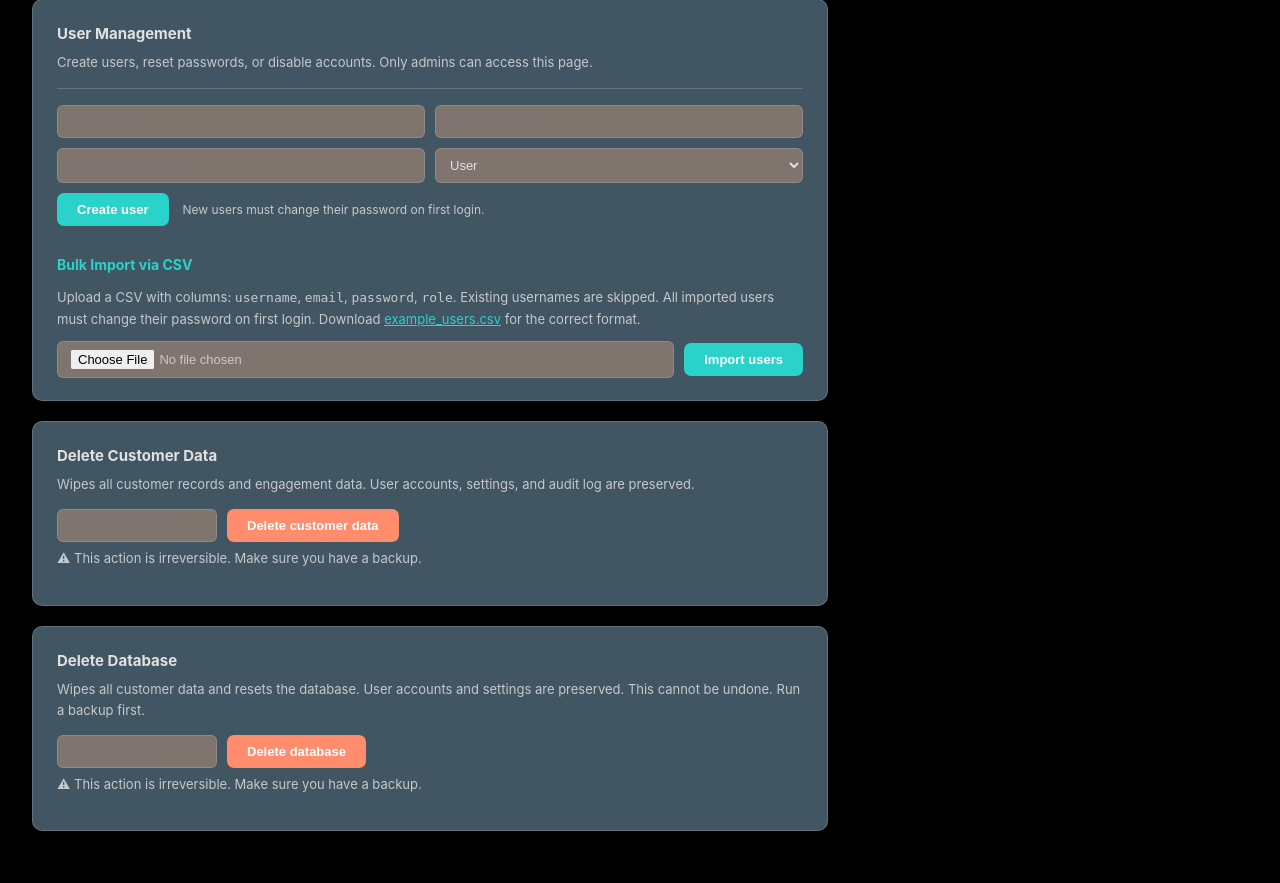
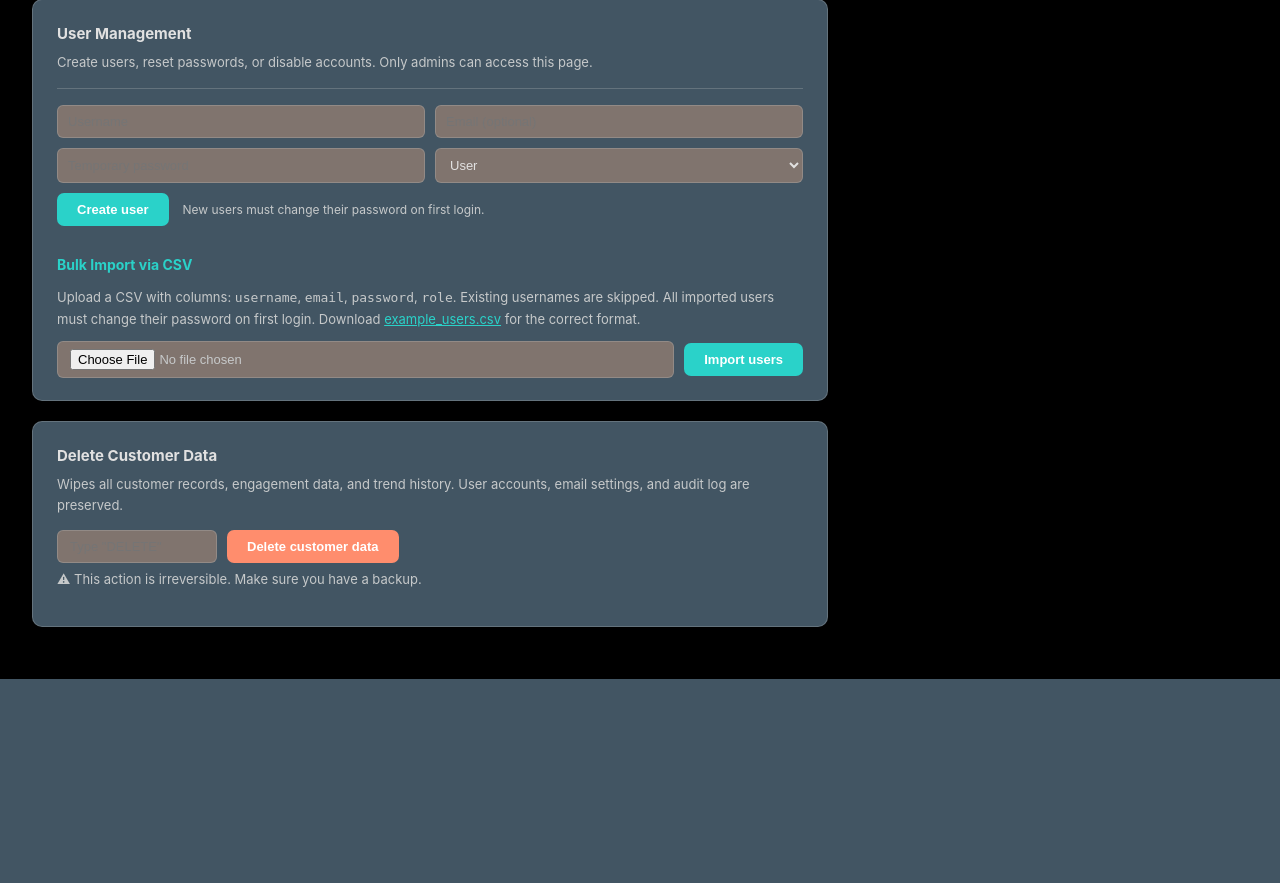
Before and after one commit to xod442/opal-mist, a FastAPI app: template templates/admin.html in a window 1280 px wide. Shown: the part 1820-2703 px from the top of the page. After the commit the page ends 2499 px from the top, so only its background shows below. Run offline with FastAPI, Linux system fonts and the light colour scheme; the template is opened without the code that fills it, so the values that code supplies are empty.

Commit message:
refactor: merge delete functions into single Delete Customer Data
Co-Authored-By: Claude Sonnet 4.6 <noreply@anthropic.com>

```diff
--- a/app.py
+++ b/app.py
@@ -1144,8 +1144,8 @@ def admin_export(request: Request):
     )
 
 
-@app.post("/admin/delete-customers")
-def admin_delete_customers(request: Request, confirm: str = Form("")):
+@app.post("/admin/delete-db")
+def admin_delete_db(request: Request, confirm: str = Form("")):
     session = get_session(request)
     if not session or session.get("role") != "admin":
         return RedirectResponse(url="/login", status_code=303)
@@ -1156,44 +1156,8 @@ def admin_delete_customers(request: Request, confirm: str = Form("")):
     conn.execute("DELETE FROM heat_history")
     conn.commit()
     conn.close()
-    log_action(session["username"], "delete_customers", "", "All customer and engagement data wiped")
-    return RedirectResponse(url="/admin?msg=Customer+data+deleted.+User+accounts+preserved.", status_code=303)
-
-
-@app.post("/admin/delete-db")
-def admin_delete_db(request: Request, confirm: str = Form("")):
-    session = get_session(request)
-    if not session or session.get("role") != "admin":
-        return RedirectResponse(url="/login", status_code=303)
-    if confirm.strip().upper() != "DELETE":
-        return RedirectResponse(url="/admin?msg=Type+DELETE+to+confirm", status_code=303)
-    # Save all user accounts before wiping
-    conn = get_db()
-    users = conn.execute("SELECT username, email, password_hash, role, is_active, must_change_password, created_at, last_login FROM users").fetchall()
-    settings_rows = conn.execute("SELECT key, value FROM settings").fetchall()
-    conn.close()
-    log_action(session["username"], "delete_db", "opal.db", "Database wiped; users preserved")
-    if os.path.exists(DB_PATH):
-        os.remove(DB_PATH)
-    migrate_db()
-    # Restore users and settings
-    conn = get_db()
-    for u in users:
-        try:
-            conn.execute(
-                "INSERT OR IGNORE INTO users (username, email, password_hash, role, is_active, must_change_password, created_at, last_login) VALUES (?,?,?,?,?,?,?,?)",
-                tuple(u)
-            )
-        except Exception:
-            pass
-    for s in settings_rows:
-        try:
-            conn.execute("INSERT OR IGNORE INTO settings (key, value) VALUES (?,?)", tuple(s))
-        except Exception:
-            pass
-    conn.commit()
-    conn.close()
-    return RedirectResponse(url="/login?msg=Database+wiped.+Your+user+accounts+have+been+preserved.", status_code=303)
+    log_action(session["username"], "delete_db", "", "All customer and engagement data wiped; users and settings preserved")
+    return RedirectResponse(url="/admin?msg=Customer+data+deleted.+Users%2C+logs%2C+and+settings+preserved.", status_code=303)
 
 
 @app.post("/admin/restore/{filename}")
--- a/templates/admin.html
+++ b/templates/admin.html
@@ -470,8 +470,8 @@
   <!-- Delete customer data -->
   <div class="section">
     <h2>Delete Customer Data</h2>
-    <p>Wipes all customer records and engagement data. User accounts, settings, and audit log are preserved.</p>
-    <form method="post" action="/admin/delete-customers">
+    <p>Wipes all customer records, engagement data, and trend history. User accounts, email settings, and audit log are preserved.</p>
+    <form method="post" action="/admin/delete-db">
       <div class="delete-row">
         <input type="text" name="confirm" placeholder='Type "DELETE"' autocomplete="off">
         <button class="btn btn-red" type="submit">Delete customer data</button>
@@ -480,19 +480,6 @@
     <p class="warning-text">⚠ This action is irreversible. Make sure you have a backup.</p>
   </div>
 
-  <!-- Delete database -->
-  <div class="section">
-    <h2>Delete Database</h2>
-    <p>Wipes all customer data and resets the database. User accounts and settings are preserved. This cannot be undone. Run a backup first.</p>
-    <form method="post" action="/admin/delete-db">
-      <div class="delete-row">
-        <input type="text" name="confirm" placeholder='Type "DELETE"' autocomplete="off">
-        <button class="btn btn-red" type="submit">Delete database</button>
-      </div>
-    </form>
-    <p class="warning-text">⚠ This action is irreversible. Make sure you have a backup.</p>
-  </div>
-
 </div>
 </body>
 </html>
```
